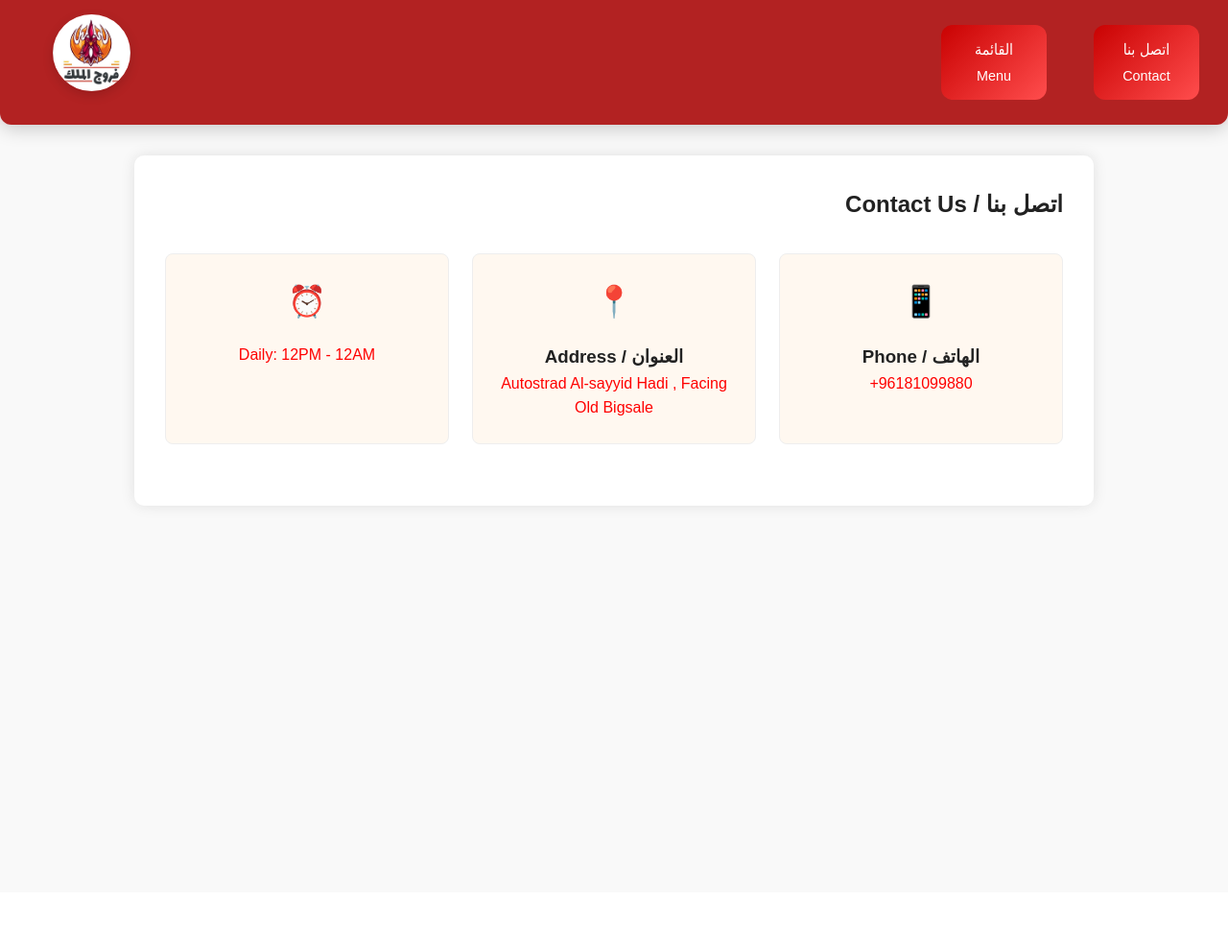
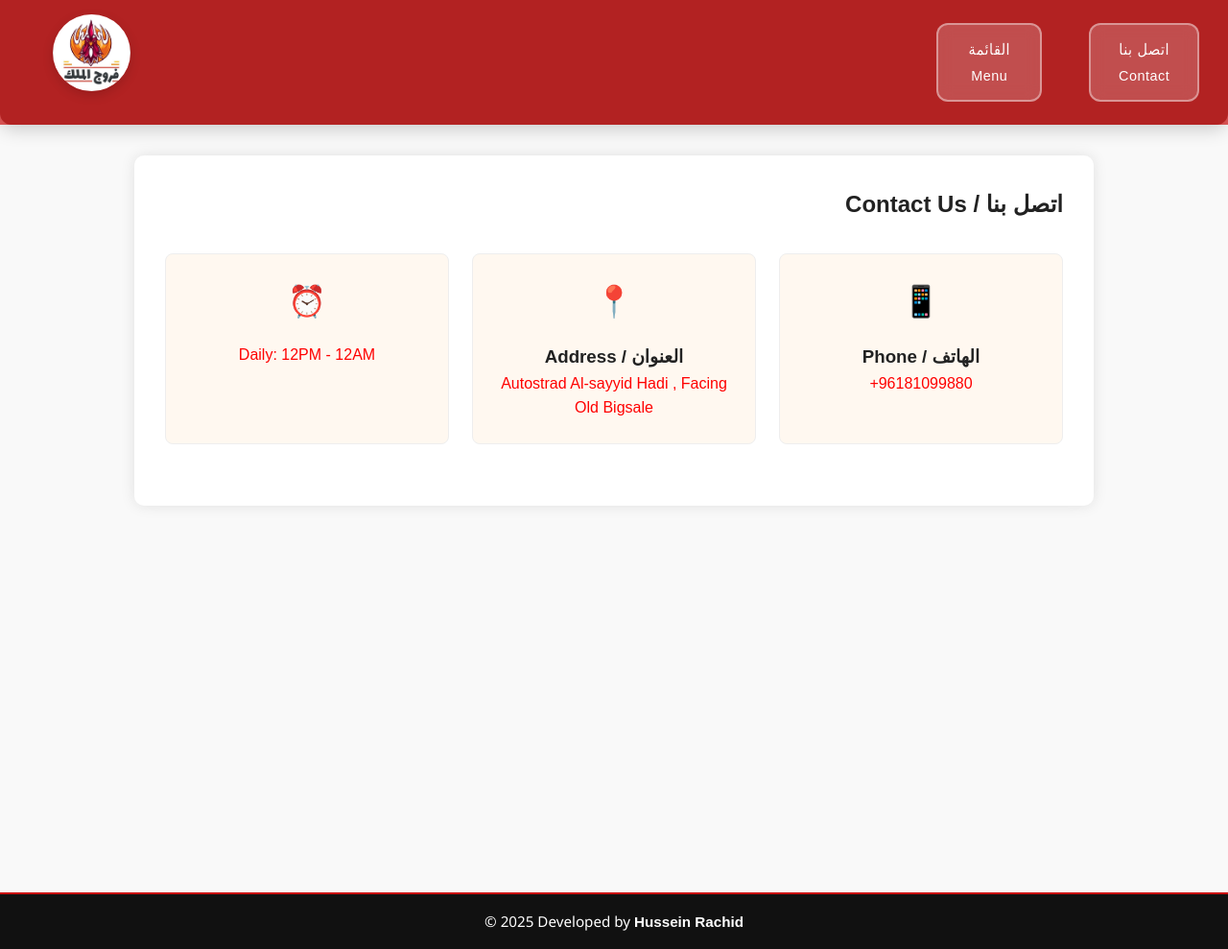
Before and after one commit to Huss313/Faroujalmalek, a React (Create React App) app: page /contact in a window 1280 px wide. Shown: the whole page at 96% size. Before the commit the page ends 930 px from the top, so only its background shows below. Built offline with nearby package versions, Linux system fonts and the light colour scheme.

Commit message:
new update

```diff
--- a/src/App.css
+++ b/src/App.css
@@ -7,7 +7,7 @@
 }
 
 body {
-  background: linear-gradient(to bottom, #fdf6f6, #f4f4f9);
+  background:#e65858;
   color: #222;
   font-size: 16px;
   line-height: 1.6;
--- a/src/App.js
+++ b/src/App.js
@@ -5,6 +5,7 @@ import Navbar from './components/Navbar';
 import CategoryButton from './components/CategoryButton';
 import MenuItem from './components/MenuItem';
 import Contact from './components/Contact';
+import Footer from './components/Footer';
 //import MyComponent from './components/MyComponent'; // Add this import
 import './App.css';
 
@@ -64,6 +65,7 @@ function App() {
           } />
           <Route path="/contact" element={<Contact />} />
         </Routes>
+        <Footer/>
       </div>
     </Router>
   );
--- /dev/null
+++ b/src/components/Footer.css
@@ -0,0 +1,26 @@
+/* ===== Footer Styles ===== */
+.footer {
+  background: #111; /* dark background */
+  color: #fff;
+  text-align: center;
+  padding: 1rem 0;
+  margin-top: auto; /* pushes footer down */
+  font-size: 0.95rem;
+  border-top: 2px solid #c90202; /* matches navbar red */
+}
+
+.footer-text {
+  margin: 0;
+  font-family: 'Segoe UI', Tahoma, Geneva, Verdana, sans-serif;
+}
+
+.footer-text .my-name {
+  font-weight: 600;
+  color: white;
+  transition: color 0.3s ease;
+}
+
+.footer-text .my-name:hover {
+  color: #ff4d4d;
+  cursor: pointer;
+}
--- /dev/null
+++ b/src/components/Footer.js
@@ -0,0 +1,14 @@
+import React from 'react';
+import './Footer.css';
+
+function Footer() {
+  return (
+    <footer className="footer">
+      <p className="footer-text">
+        © {new Date().getFullYear()} Developed by <span className="my-name">Hussein Rachid</span>
+      </p>
+    </footer>
+  );
+}
+
+export default Footer;
--- a/src/components/Navbar.css
+++ b/src/components/Navbar.css
@@ -54,19 +54,30 @@
   overflow: hidden;
 }
 
-/* Gradient Buttons */
+
 .menu-button, .contact-button {
-  background: linear-gradient(135deg, #c90202, #ff4d4d);
-  color: white;
-  border: none;
+  background: rgba(255, 255, 255, 0.2);
+  border: 2px solid rgba(255, 255, 255, 0.4);
+  color: #c90202;
+  backdrop-filter: blur(8px);
+  font-weight: 700;
+  letter-spacing: 0.5px;
+  transition: all 0.3s ease;
 }
+
+.menu-button:hover, .contact-button:hover {
+  background: rgba(201, 2, 2, 0.15);
+  border-color: #c90202;
+  color: #fff;
+}
+
 
 .nav-button:hover {
   transform: translateY(-5px);
   box-shadow: 0 8px 20px rgba(0,0,0,0.15);
 }
 
-/* Hover overlay effect */
+
 .nav-button::after {
   content: '';
   position: absolute;
@@ -136,7 +147,6 @@
   }
 }
 
-/* ===== Optional Scroll Effect ===== */
 .navbar.scrolled {
   background: rgba(255, 255, 255, 0.95);
   box-shadow: 0 6px 20px rgba(0,0,0,0.12);
--- a/src/data.js
+++ b/src/data.js
@@ -2,7 +2,6 @@ export const menuData = {
   categories: ["SANDWICHES", "MASHAWI", "BURGERS", "APPETIZERS", "DRINKS", "OFFERS ELMALEK"],
   items: [
     // SANDWICHES
-
     { id: 1, name: "El Malek", price: 350000, description: "", category: "SANDWICHES" },
     { id: 2, name: "Tawook", price: 350000, description: "", category: "SANDWICHES" },
     { id: 3, name: "Kafta", price: 350000, description: "", category: "SANDWICHES" },
@@ -12,7 +11,6 @@ export const menuData = {
     { id: 7, name: "Sawda", price: 300000, description: "", category: "SANDWICHES" },
     { id: 8, name: "Shokaf", price: 400000, description: "", category: "SANDWICHES" },
     { id: 9, name: "Batata", price: 250000, description: "", category: "SANDWICHES" },
-
     // MASHAWI
     { id: 10, name: "Shokaf (1k)", price: 1700000, description: "", category: "MASHAWI" },
     { id: 11, name: "Shokaf (1/2k)", price: 900000, description: "", category: "MASHAWI" },
@@ -32,14 +30,12 @@ export const menuData = {
     { id: 25, name: "Tawook (1/2k)", price: 650000, description: "", category: "MASHAWI" },
     { id: 26, name: "Farouj aalfahem", price: 1000000, description: "", category: "MASHAWI" },
     { id: 27, name: "Nos Farouj aalfahem", price: 550000, description: "", category: "MASHAWI" },
-
     // BURGERS
     { id: 28, name: "Double beef/chicken", price: 500000, description: "", category: "BURGERS" },
     { id: 29, name: "Beef burger classic", price: 350000, description: "", category: "BURGERS" },
     { id: 30, name: "Beef burger lebanese", price: 350000, description: "", category: "BURGERS" },
     { id: 31, name: "Chicken burger classic", price: 350000, description: "", category: "BURGERS" },
     { id: 32, name: "Chicken burger lebanese", price: 350000, description: "", category: "BURGERS" },
-
     // APPETIZERS
     { id: 33, name: "Fries (large)", price: 300000, description: "", category: "APPETIZERS" },
     { id: 34, name: "Fries (small)", price: 150000, description: "", category: "APPETIZERS" },
@@ -47,14 +43,12 @@ export const menuData = {
     { id: 36, name: "Biwaz", price: 100000, description: "", category: "APPETIZERS" },
     { id: 37, name: "Toum", price: 100000, description: "", category: "APPETIZERS" },
     { id: 38, name: "Sauce", price: 100000, description: "", category: "APPETIZERS" },
-
     // DRINKS
     { id: 39, name: "Pepsi", price: 100000, description: "", category: "DRINKS" },
     { id: 40, name: "Miranda", price: 100000, description: "", category: "DRINKS" },
     { id: 41, name: "7 Up", price: 100000, description: "", category: "DRINKS" },
     { id: 42, name: "Laban Ayran", price: 80000, description: "", category: "DRINKS" },
     { id: 43, name: "Water", price: 30000, description: "", category: "DRINKS" },
-
     // OFFER ELMALEK
     {
       id: 44,
```
